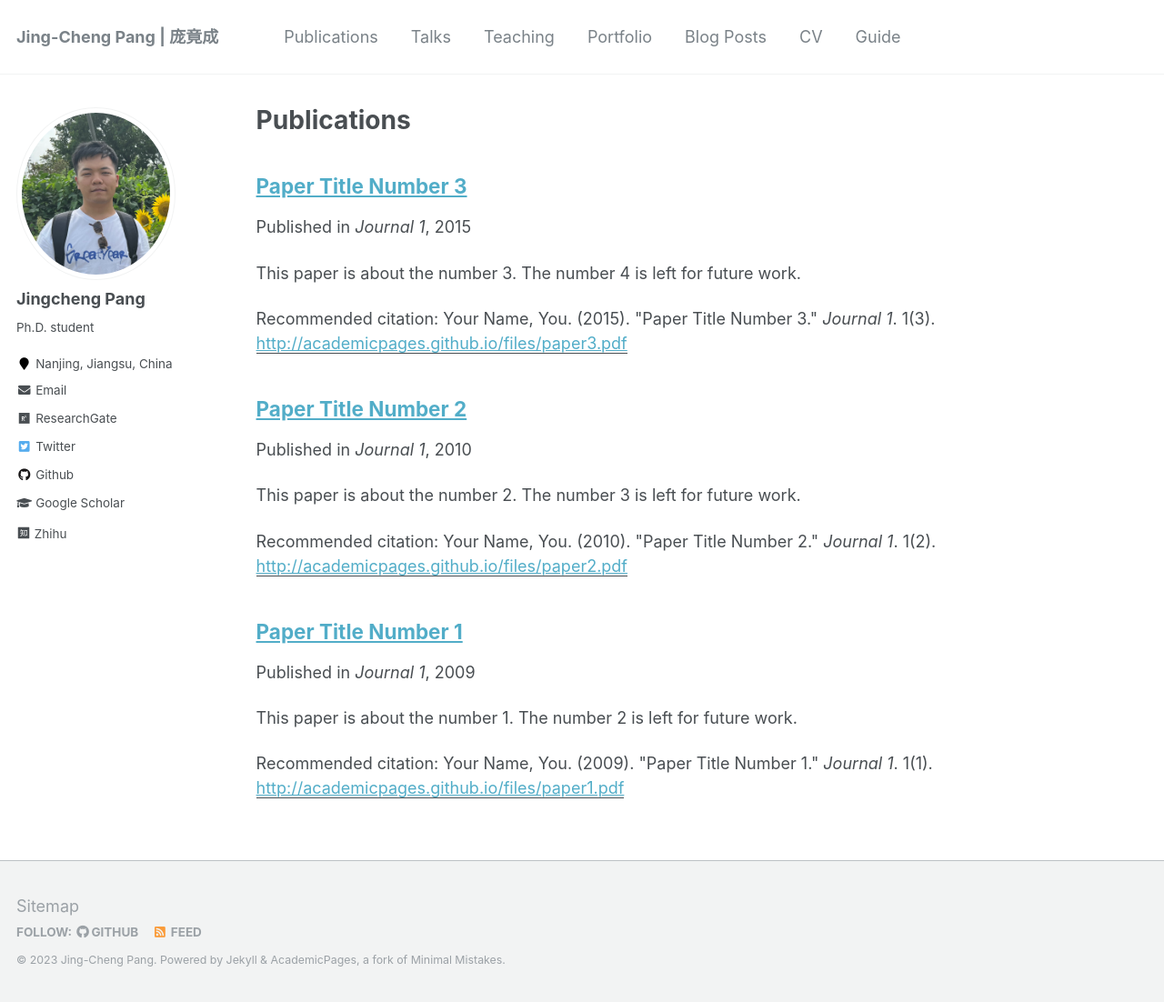
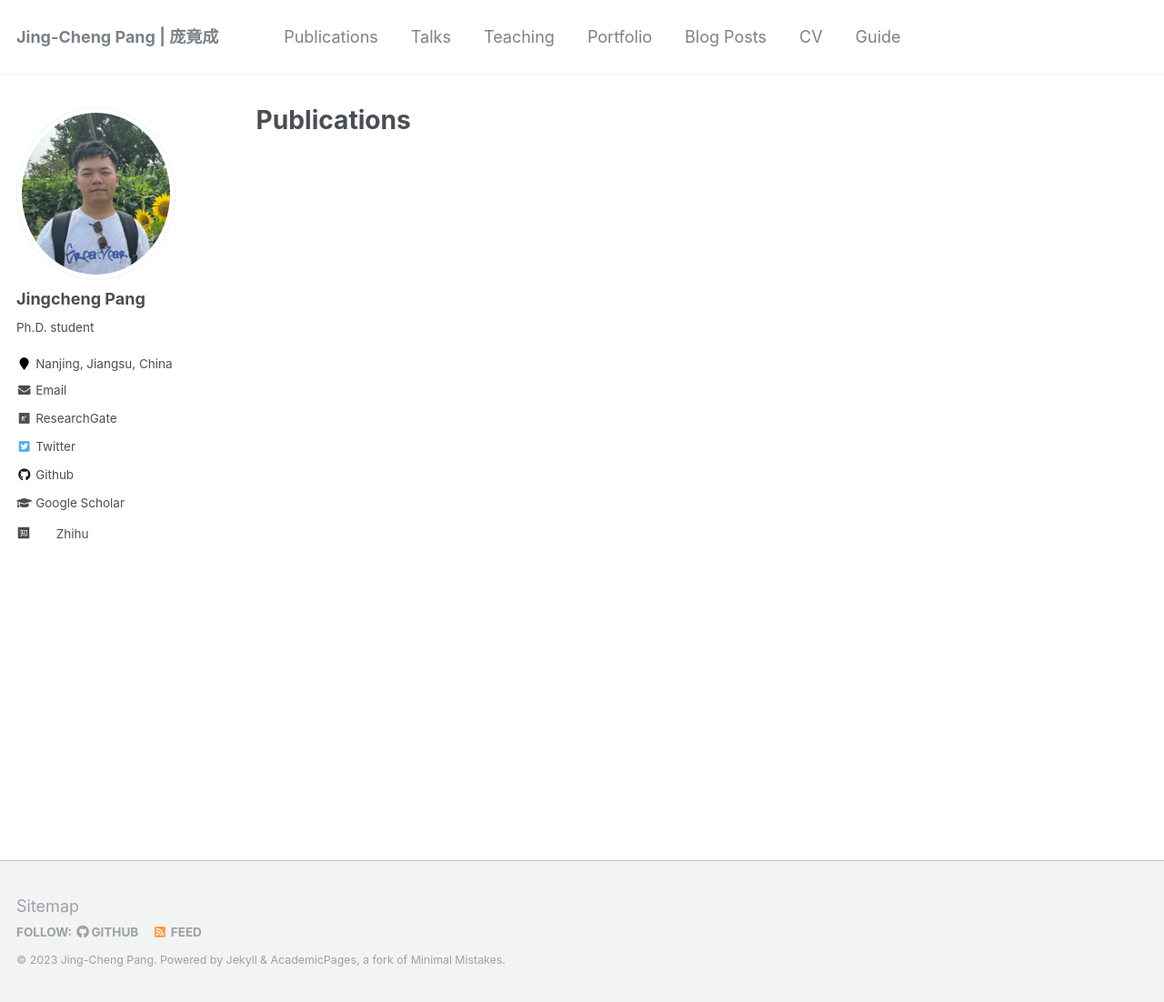
Before and after one commit to jingchengpang/jingchengpang.github.io, a Jekyll site: the page built from _pages/publications.md, in a window 1280 px wide and 1102 px high. Shown: the whole window at 91% size. Built offline with Jekyll 4.4.1, drawn with Linux system fonts in a browser that asks for light colours; a style sheet for code colours, icons or effects is not loaded.

Commit message:
partly update my homepage

```diff
--- a/_includes/author-profile.html
+++ b/_includes/author-profile.html
@@ -117,7 +117,7 @@
       {% endif %}
       {% if author.zhihu %}
         <li>
-          <a href = "{{ author.zhihu }}"> <i class="iconfont">&#xea8b;</i> Zhihu </a>
+           <a href = "{{ author.zhihu }}"> <i class="iconfont" aria-hidden="true" style="padding-right: 1.5em;">&#xea8b;</i> Zhihu </a>
         </li>
       {% endif %}
       {% if author.wikipedia %}
--- a/_publications/2009-10-01-paper-title-number-1.md
+++ /dev/null
@@ -1,15 +0,0 @@
----
-title: "Paper Title Number 1"
-collection: publications
-permalink: /publication/2009-10-01-paper-title-number-1
-excerpt: 'This paper is about the number 1. The number 2 is left for future work.'
-date: 2009-10-01
-venue: 'Journal 1'
-paperurl: 'http://academicpages.github.io/files/paper1.pdf'
-citation: 'Your Name, You. (2009). &quot;Paper Title Number 1.&quot; <i>Journal 1</i>. 1(1).'
----
-This paper is about the number 1. The number 2 is left for future work.
-
-[Download paper here](http://academicpages.github.io/files/paper1.pdf)
-
-Recommended citation: Your Name, You. (2009). "Paper Title Number 1." <i>Journal 1</i>. 1(1).
--- a/_publications/2010-10-01-paper-title-number-2.md
+++ /dev/null
@@ -1,15 +0,0 @@
----
-title: "Paper Title Number 2"
-collection: publications
-permalink: /publication/2010-10-01-paper-title-number-2
-excerpt: 'This paper is about the number 2. The number 3 is left for future work.'
-date: 2010-10-01
-venue: 'Journal 1'
-paperurl: 'http://academicpages.github.io/files/paper2.pdf'
-citation: 'Your Name, You. (2010). &quot;Paper Title Number 2.&quot; <i>Journal 1</i>. 1(2).'
----
-This paper is about the number 2. The number 3 is left for future work.
-
-[Download paper here](http://academicpages.github.io/files/paper2.pdf)
-
-Recommended citation: Your Name, You. (2010). "Paper Title Number 2." <i>Journal 1</i>. 1(2).
--- a/_publications/2015-10-01-paper-title-number-3.md
+++ /dev/null
@@ -1,15 +0,0 @@
----
-title: "Paper Title Number 3"
-collection: publications
-permalink: /publication/2015-10-01-paper-title-number-3
-excerpt: 'This paper is about the number 3. The number 4 is left for future work.'
-date: 2015-10-01
-venue: 'Journal 1'
-paperurl: 'http://academicpages.github.io/files/paper3.pdf'
-citation: 'Your Name, You. (2015). &quot;Paper Title Number 3.&quot; <i>Journal 1</i>. 1(3).'
----
-This paper is about the number 3. The number 4 is left for future work.
-
-[Download paper here](http://academicpages.github.io/files/paper3.pdf)
-
-Recommended citation: Your Name, You. (2015). "Paper Title Number 3." <i>Journal 1</i>. 1(3).
```
Also changed, not shown: _pages/about.md (+3 -6 lines), 6 other files.
